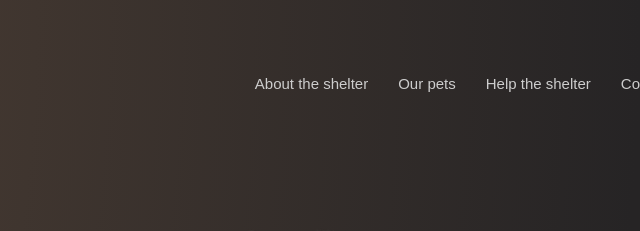
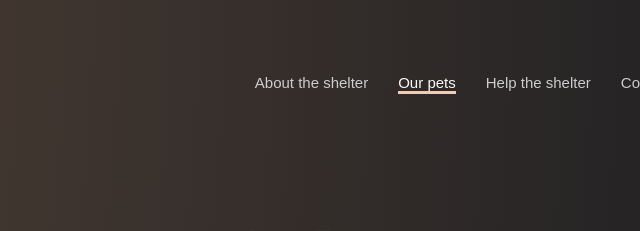
Before and after one commit to ekaterinadolyuk/project-shelter, a plain HTML site: page shelter/index.html in a window 1280 px wide. Shown: the top 231 px of the page, 640-1280 px from the left. Drawn offline with Linux system fonts and the light colour scheme.

Commit message:
feat: add active element to navigation

```diff
--- a/shelter/css/style.css
+++ b/shelter/css/style.css
@@ -50,11 +50,10 @@ body {
     margin-left: 30px;
 }
 
-.navigation-item:hover {
+.navigation-item:hover, .navigation-active-item {
     cursor: pointer;
     border-bottom: 3px solid #F1CDB3;
     color:#FAFAFA;
-    padding-bottom: 3px;
 }
 
 .not-only {
--- a/shelter/index.html
+++ b/shelter/index.html
@@ -19,7 +19,7 @@
                 </div>
                 <nav class="navigation">
                     <div class="navigation-item">About the shelter</div>
-                    <div class="navigation-item">Our pets</div>
+                    <div class="navigation-item navigation-active-item">Our pets</div>
                     <div class="navigation-item">Help the shelter</div>
                     <div class="navigation-item">Contacts</div>
                 </nav>
```
